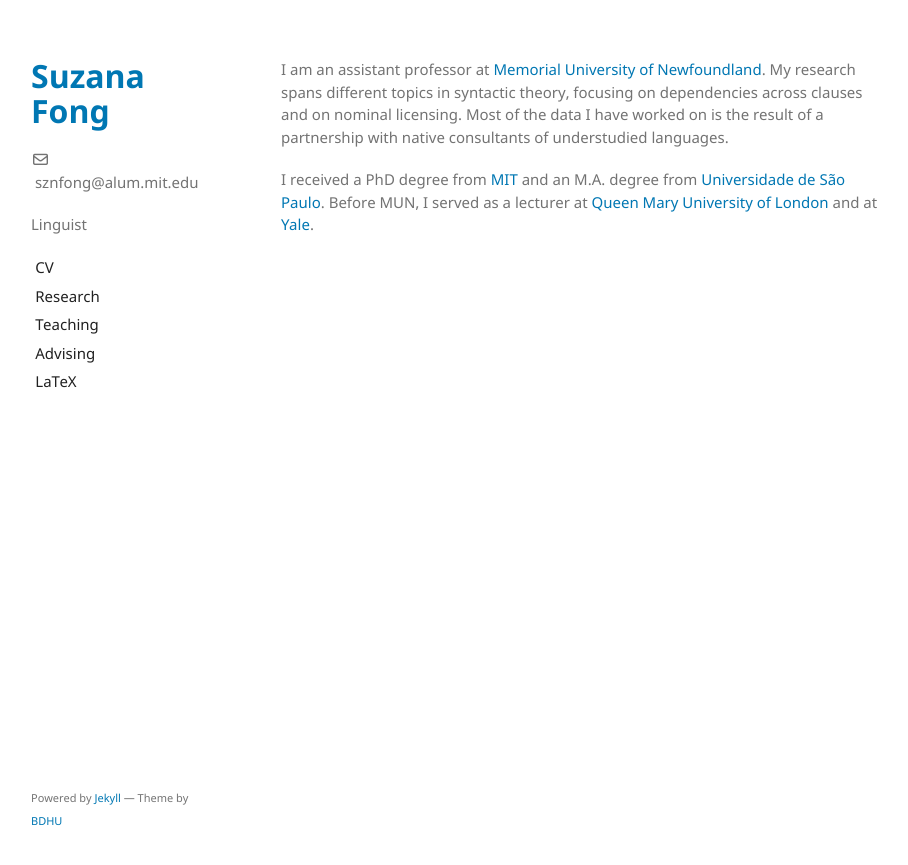
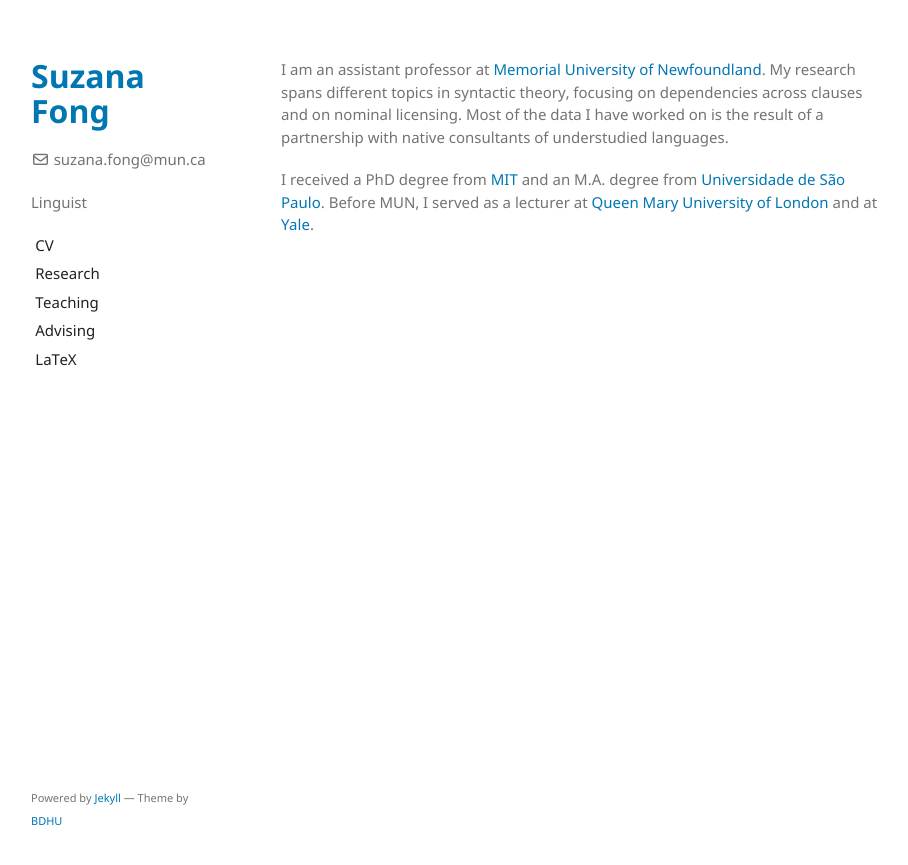
Before and after one commit to sznfng/sznfng.github.io, a Jekyll site: the page built from index.md, in a window 1280 px wide. Shown: the top 865 px of the page, without its empty margins (179-1087 px from the left). Built offline with Jekyll 4.4.1, drawn with Linux system fonts in a browser that asks for light colours.

Commit message:
Update _config.yml

```diff
--- a/_config.yml
+++ b/_config.yml
@@ -1,6 +1,6 @@
 title: Suzana Fong
 logo: false
-email: sznfong@alum.mit.edu
+email: suzana.fong@mun.ca
 description: Linguist
 show_downloads: false
 google_analytics: false
```
